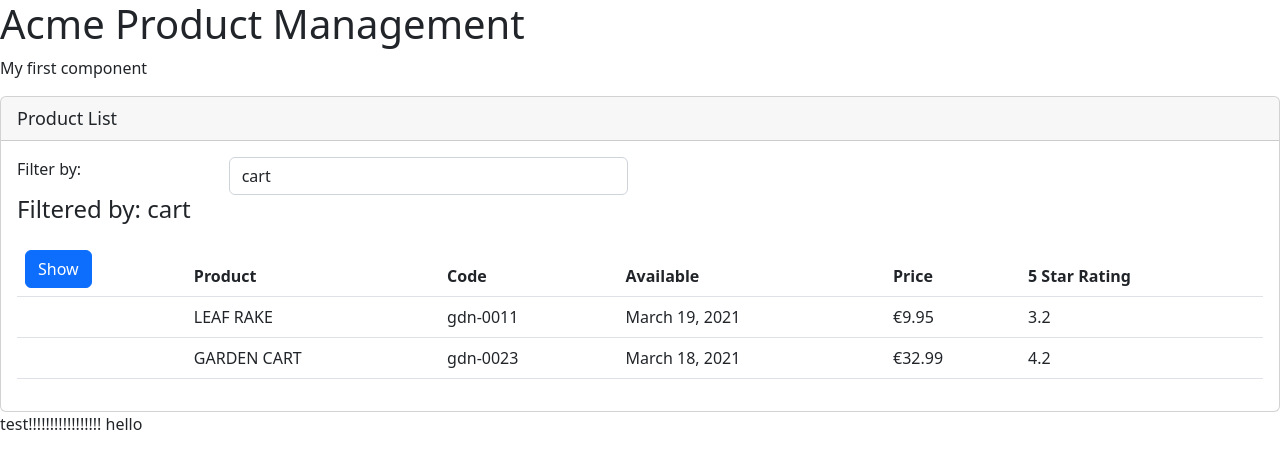
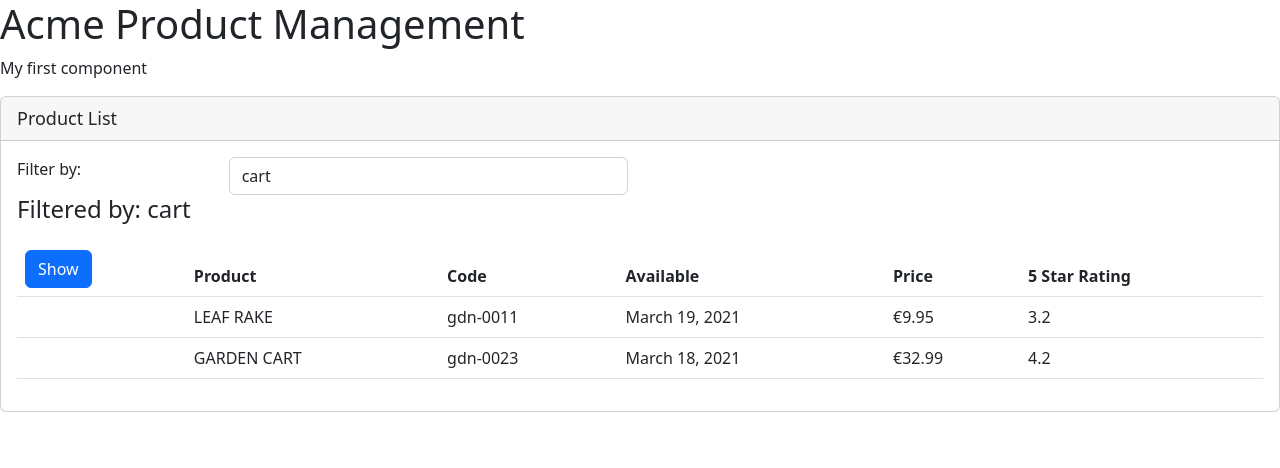
Before and after one commit to alekspanteli/angular-getting-started, an Angular app: page / in a window 1280 px wide. Shown: the top 468 px of the page. Built offline with nearby package versions, Linux system fonts and the light colour scheme.

Commit message:
update ynl

```diff
--- a/src/app/products/product-list/product-list.component.html
+++ b/src/app/products/product-list/product-list.component.html
@@ -64,6 +64,3 @@
     </div>
   </div>
 </div>
-test!!!!!!!!!!!!!!!!!
-
-hello
```
Also changed, not shown: package.json (+9 -9 lines), .gitpod.yml, 1 other file (tests, documents, lock files or other folders).
